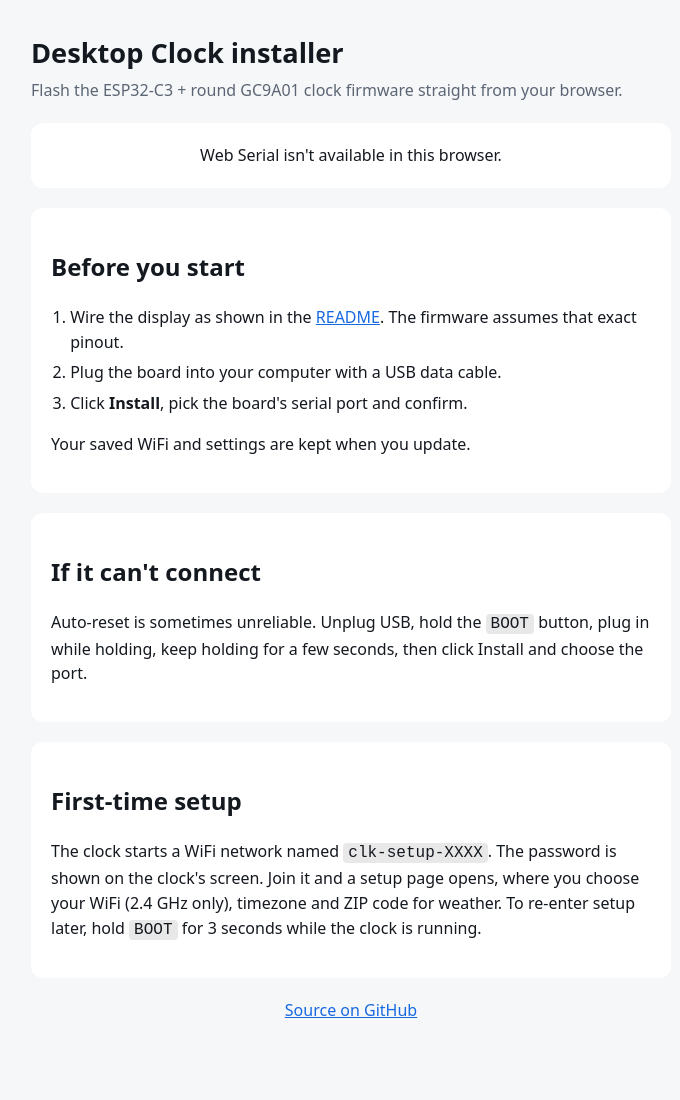
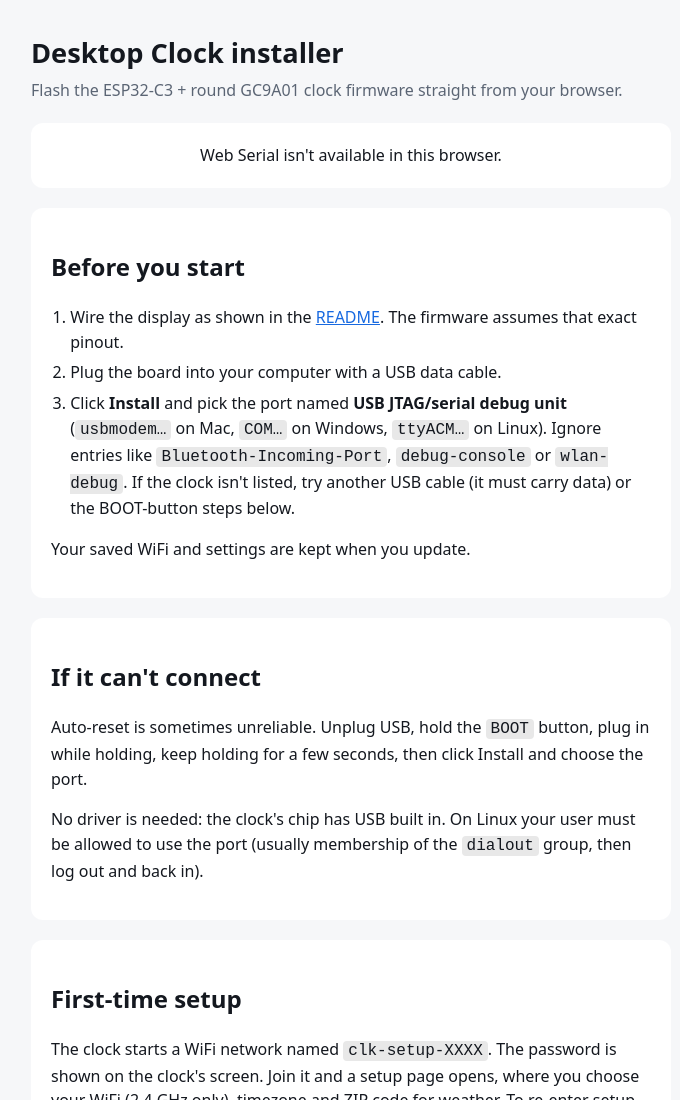
Before and after one commit to blakenoll/hackable-desktop-clock, a plain HTML site: page site/index.html in a window 1280 px wide. Shown: the top 1100 px of the page, without its empty margins (289-969 px from the left). Drawn offline with Linux system fonts and the light colour scheme.

Commit message:
Flasher page: say which serial port to pick, note drivers and Linux permissions
Co-Authored-By: Claude Sonnet 5.5 <noreply@anthropic.com>

```diff
--- a/site/index.html
+++ b/site/index.html
@@ -43,7 +43,7 @@
     <ol>
       <li>Wire the display as shown in the <a href="https://github.com/blakenoll/hackable-desktop-clock#readme">README</a>. The firmware assumes that exact pinout.</li>
       <li>Plug the board into your computer with a USB data cable.</li>
-      <li>Click <strong>Install</strong>, pick the board's serial port and confirm.</li>
+      <li>Click <strong>Install</strong> and pick the port named <strong>USB JTAG/serial debug unit</strong> (<code>usbmodem…</code> on Mac, <code>COM…</code> on Windows, <code>ttyACM…</code> on Linux). Ignore entries like <code>Bluetooth-Incoming-Port</code>, <code>debug-console</code> or <code>wlan-debug</code>. If the clock isn't listed, try another USB cable (it must carry data) or the BOOT-button steps below.</li>
     </ol>
     <p>Your saved WiFi and settings are kept when you update.</p>
   </div>
@@ -52,6 +52,8 @@
     <h2>If it can't connect</h2>
     <p>Auto-reset is sometimes unreliable. Unplug USB, hold the <code>BOOT</code> button, plug in while holding, keep holding
     for a few seconds, then click Install and choose the port.</p>
+    <p>No driver is needed: the clock's chip has USB built in. On Linux your user must be allowed to use the port
+    (usually membership of the <code>dialout</code> group, then log out and back in).</p>
   </div>
 
   <div class="card">
```
